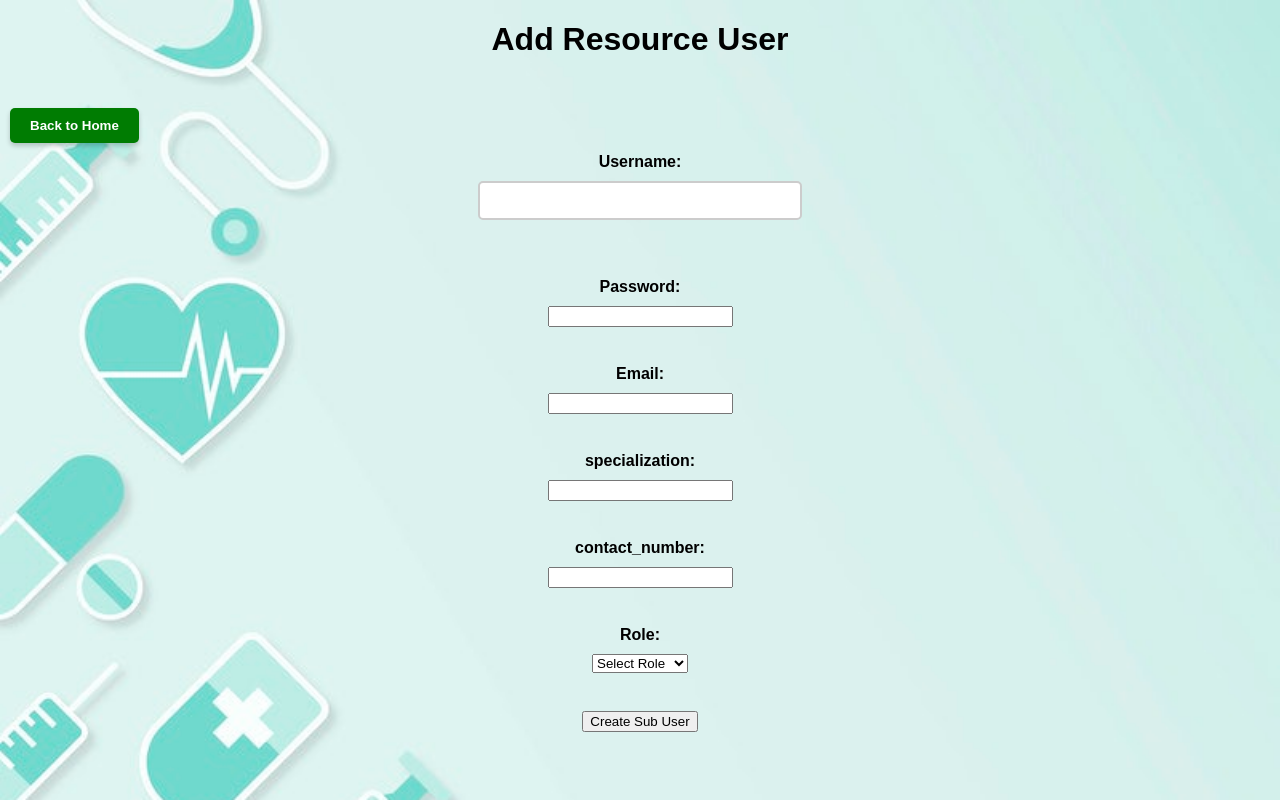
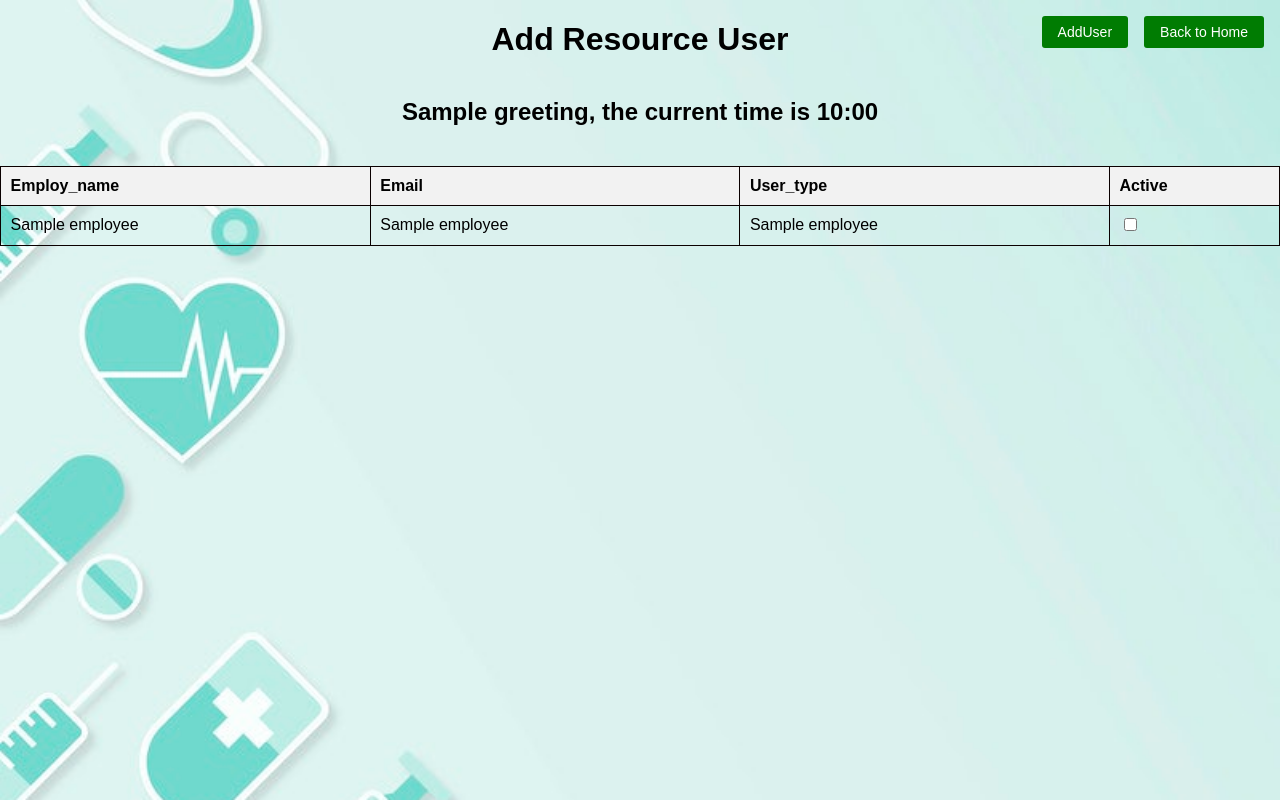
Before and after one commit to natrajan0409/MCA, a Flask app: template templates/Role.html in a window 1280 px wide. Run offline with Flask 3, Linux system fonts and the light colour scheme; the template is opened without the code that fills it: most values are stand-ins (such as "Sample title", 1, 10 or a date in 2020).

Commit message:
role changes

```diff
--- a/app.py
+++ b/app.py
@@ -68,7 +68,7 @@ def login():
         "username": request.form["username"],
         "password": request.form["password"]
     }
-    global user_session ,hospital_id,user_type,greeting,doctor_name,doctor_photo,doctors,patient_details
+    global user_session ,hospital_id,user_type,greeting,doctor_name,doctor_photo,doctors,patient_details,active_status,employ
     user_session = data["username"]
     user_type = get_user_type(user_session)
     hospital_id= get_hospital_id(user_session)
@@ -78,19 +78,23 @@ def login():
     doctor_photo = "defaut_pic.jpg"   # Replace with the path to the doctor's photo
     doctors = get_doctors_in_same_hospital(hospital_id)
     patient_details = get_patient_details_for_user(hospital_id)
+    employ=get_employee_list(hospital_id)
+    active_status=get_Activestatus(user_session,hospital_id)
+    # print(user_session,hospital_id)
     query = "SELECT * FROM users WHERE username = %s AND password = %s"
     mycursor.execute(query, (data["username"], data["password"]))
     user = mycursor.fetchone()
 
-    if user:
+    if active_status=="TRUE":
+        if user:
 
-        if user_type == "Doctor":
-            return redirect(url_for("doctor_dashboard"))
+            if user_type == "Doctor":
+                return redirect(url_for("doctor_dashboard"))
+            else:
+                return redirect(url_for("home"))
         else:
-            return redirect(url_for("home"))
-    else:
-        return "Invalid username or password"
-
+            return "Invalid username or password"
+    return " user has deactivated by Admin,  contact you admin to reactivate"
 
 @app.route("/register", methods=["GET", "POST"])
 def register():
@@ -169,6 +173,19 @@ def reset():
   else:
     return "Invalid OTP"
 
+
+def get_Activestatus(user_id, hospital_id):
+    query = "SELECT Activestatus FROM users WHERE username = %s AND hospital_id = %s"
+    mycursor.execute(query, (user_id, hospital_id))
+    Activestatus = mycursor.fetchone()
+
+    if Activestatus:
+         return Activestatus[0]
+    else:
+         return None
+
+
+
 def get_user_type(user_id):
     query = "SELECT user_type FROM users WHERE username = %s"
     mycursor.execute(query, (user_id,))
@@ -206,6 +223,12 @@ def get_patient_details_for_user(hospital_id):
     rows = mycursor.fetchall()
     return rows
 
+def get_employee_list(hospital_id):
+    query = "select  username,email,user_type From users where hospital_id = %s ORDER BY hospital_id DESC LIMIT 50"
+    mycursor.execute(query, (hospital_id,))
+    rows = mycursor.fetchall()
+    return rows
+
 
 def get_patient_history(name):
     query = "select diagnosis,treatment,visit_date from patienthistory WHERE name = %s"
@@ -215,6 +238,7 @@ def get_patient_history(name):
 
 @app.route("/home", methods=['GET', 'POST'])
 def home():
+
     user_type = get_user_type(user_session)
     hospital_id = get_hospital_id(user_session)
     patient_details = get_patient_details_for_user(hospital_id)  # Assuming you have a function to retrieve patient details based on hospital_id.
@@ -334,8 +358,6 @@ def search_record():
     query = "SELECT * FROM patientdetails WHERE hospital_id = %s AND (Name LIKE %s OR phone_number LIKE %s OR Age LIKE %s OR Sex LIKE %s OR Diagnosis LIKE %s OR Treatment LIKE %s OR Next_appointment_date LIKE %s) ORDER BY Patient_ID Desc"
     current_time = datetime.now()
     if request.method == 'POST':
-        print(user_session)
-        print(user_type)
         search_term = "%" + request.form['searchInput'] + "%"
         cursor = mydb.cursor()
 
@@ -398,7 +420,8 @@ def add_user():
             "email": request.form.get("Email"),
             "user_type": request.form.get("role"),
             "specialization": request.form.get("specialization"),
-            "contact_number": request.form.get("contact_number")
+            "contact_number": request.form.get("contact_number"),
+            "Activestatus": request.form.get("TRUE")
         }
 
         # Retrieve user's ID from the session
@@ -408,8 +431,8 @@ def add_user():
         hospital_id = get_hospital_id(username)
 
         # Insert user details into the "users" table
-        query = "INSERT INTO users (username, password, email, user_type, hospital_id) VALUES (%s, %s, %s, %s, %s)"
-        mycursor.execute(query, (data["username"], data["password"], data["email"], data["user_type"], hospital_id))
+        query = "INSERT INTO users (username, password, email, user_type, hospital_id,Activestatus) VALUES (%s, %s, %s, %s, %s,%s)"
+        mycursor.execute(query, (data["username"], data["password"], data["email"], data["user_type"], data["hospital_id"],data["Activestatus"]))
         mydb.commit()
 
         # Check if the user is a doctor and insert additional details into the "hospitals" table
@@ -424,55 +447,19 @@ def add_user():
 
 
 
-
-
-# @app.route("/role", methods=["GET"])
-# def role_page():
-#     if request.method == "GET":
-#         # Render the HTML page for the form
-#         return render_template("Role.html")
-
-#     # POST request handling
-#     # Extract the form data
-#     username = request.form["username"]
-#     password = request.form["password"]
-#     email = request.form["email"]
-#     role = request.form["role"]
-#     specialization = request.form["specialization"]
-#     contact_number = request.form["contact_number"]
-
-#     # Validate the form data (you can add more validation if required)
-#     if not username or not password or not email or not role:
-#         return "Please fill out all fields."
-
-#     # Check if the username is already taken
-#     user_session = get_login_user(username)
-#     if username in user_session:
-#         return "Username already exists. Please choose a different username."
-
-#     # Store the sub-user data in the dictionary (you can replace this with database insertion)
-#     user_session[username] = {
-#         "password": password,
-#         "specialization": specialization,
-#         "contact_number": contact_number,
-#         "role": role,
-#         "email": email,
-#     }
-#     # Get the user_type from the session
-#     user_type = get_user_type(user_session)
-
-#     query = "INSERT INTO users (username, password, email, user_type, hospital_id) VALUES (%s, %s, %s, %s, %s)"
-#     mycursor.execute(query, (username, password, email, role, hospital_id))
-#     mydb.commit()
-
-#     if role == "Doctor":
-#         query2 = "INSERT INTO doctors_records (doctor_name, specialization, contact_number, email, hospital_id) VALUES (%s, %s, %s, %s, %s)"
-#         mycursor.execute(query2, (username, specialization, contact_number, email, hospital_id))
-#         mydb.commit()
-
-#     # Redirect to a success page or any other desired page
-#     return redirect("/success")
-
+@app.route('/Role.html')
+def Add_sub_user():
+    current_time = datetime.now()
+    employee_details=employ
+    return render_template(
+        "Role.html",
+        current_time=current_time,
+        employee_details=employee_details,
+        user_session=user_session,
+        greeting=greeting,
+        user_type=user_type,
+        hospital_id=hospital_id
+    )
 
 if __name__ == '__main__':
   app.run(debug=True)
--- a/static/modify.css
+++ b/static/modify.css
@@ -9,6 +9,11 @@ body {
 
 
   h1 {
+    text-align: center;
+    margin-bottom: 40px;
+  }
+
+  h2 {
     text-align: center;
     margin-bottom: 40px;
   }
@@ -53,6 +58,11 @@ body {
     border-radius: 5px;
     margin: 10px;
     transition: background-color 0.3s ease-in-out, transform 0.2s ease-in-out, box-shadow 0.2s ease-in-out;
+    position: absolute;
+    top: 0;
+    right: 0;
+    width: 100%;
+    box-sizing: border-box;
     box-shadow: 0px 3px 5px rgba(0, 0, 0, 0.2);
   }
 
--- /dev/null
+++ b/static/role.css
@@ -0,0 +1,175 @@
+body {
+    background-image: url('homepage2.jpg');
+    background-size: cover;
+    font-family: Arial, sans-serif;
+    background-color: #f0f0f0;
+    margin: 0;
+    padding: 0;
+}
+
+h1 {
+    text-align: center;
+    margin-bottom: 40px;
+}
+
+h2 {
+    text-align: center;
+    margin-bottom: 40px;
+}
+
+h3 {
+    text-align: center;
+    margin-bottom: 40px;
+}
+
+form {
+    display: flex;
+    flex-direction: column;
+    align-items: center;
+    gap: 10px;
+}
+
+label {
+    font-weight: bold;
+}
+
+input[type="text"],
+input[type="number"],
+input[type="date"],
+input[type="Email"]
+{
+    padding: 10px;
+    width: 100%;
+    max-width: 300px;
+    margin-bottom: 20px;
+    border-radius: 5px;
+    border: 2px solid #ccc;
+    transition: border-color 0.3s ease-in-out;
+}
+
+input[type="text"]:focus,
+input[type="number"]:focus,
+input[type="date"]:focus,
+input[type="Email"]:focus
+ {
+    outline: none;
+    border-color: #007bff;
+}
+
+@media (max-width: 480px) {
+    h1 {
+        font-size: 24px;
+        padding: 10px;
+    }
+
+    input[type="text"],
+    input[type="number"],
+    input[type="date"],
+    input[type="Email"]
+     {
+        max-width: 100%;
+        padding: 8px;
+        font-size: 14px;
+    }
+}
+
+.top-right {
+    display: flex;
+    justify-content: flex-end;
+    align-items: center;
+    gap: 1rem;
+    padding: 1rem;
+    background-color: transparent;
+    position: absolute;
+    top: 0;
+    right: 0;
+    width: 100%;
+    box-sizing: border-box;
+}
+
+.top-right button {
+    padding: 0.5rem 1rem;
+    border: none;
+    border-radius: 3px;
+    cursor: pointer;
+    background-color: #007C02;
+    color: #fff;
+    font-size: 14px;
+}
+
+.top-right button:hover {
+    color: black;
+    background-color: white;
+}
+
+table {
+    width: 100%;
+    border-collapse: collapse;
+    margin-top: 2rem;
+}
+
+th, td {
+    padding: 0.6rem;
+    text-align: left;
+    border: 1px solid #0a0000;
+}
+
+tr:hover {
+    background-color: lightsteelblue;
+}
+
+th {
+    background-color: #f2f2f2;
+    font-weight: bold;
+}
+
+button[type="submit"] {
+    background-color: #007C02;
+    color: #fff;
+    border: none;
+    border-radius: 4px;
+    cursor: pointer;
+    font-size: 16px;
+    padding: 10px 20px;
+    }
+
+    button[type="submit"]:hover {
+    color: black;
+    background-color:  whitesmoke;
+
+    }
+   /* CSS for the modal */
+.modal {
+    display: none; /* Hide the modal by default */
+    position: fixed;
+    z-index: 1;
+    left: 0;
+    top: 0;
+    width: 100%;
+    height: 100%;
+    overflow: auto;
+    background-color: rgba(0, 0, 0, 0.4); /* Blackish background with transparency */
+}
+
+.modal-content {
+    background-color: #fefefe;
+    margin: 15% auto;
+    padding: 20px;
+    border: 1px solid #888;
+    width: 80%;
+}
+
+/* Styling for the close button (x) */
+.close {
+    color: #aaaaaa;
+    float: right;
+    font-size: 28px;
+    font-weight: bold;
+}
+
+.close:hover,
+.close:focus {
+    color: #000;
+    text-decoration: none;
+    cursor: pointer;
+}
--- a/templates/Role.html
+++ b/templates/Role.html
@@ -1,41 +1,130 @@
 <!DOCTYPE html>
 <html lang="en">
+
 <head>
     <meta charset="UTF-8">
     <meta name="viewport" content="width=device-width, initial-scale=1.0">
-    <link rel="stylesheet" type="text/css" href="/static/modify.css">
+    <link rel="stylesheet" type="text/css" href="/static/role.css">
     <title>Create Sub User</title>
 </head>
+
 <body>
     <h1> Add Resource User</h1>
+    <h2>{{ greeting }}, the current time is {{ current_time.strftime("%H:%M") }}</h2>
 
     <div class="top-right">
+
+        <button id="myButton" class="green-button">AddUser</button>
         <button onclick="location.href='/home'">Back to Home</button>
     </div>
-    <form action="/role_page" method="post">
-        <label for="username">Username:</label>
-        <input type="text" id="username" name="username" required><br>
+    <div id="AddSubUserModal" class="modal">
+        <div class="modal-content">
+            <h3>Add Resource User</h3>
+            <form action="/role_page" method="post" action="{{ url_for('add_user') }}">
+                <div class="form-group">
+                    <label for="Username">Username:</label>
+                    <input type="text" id="Username" name="Username" class="form-control" placeholder="Username"
+                        pattern="[A-Za-z\s]+" required>
+                </div>
 
-        <label for="password">Password:</label>
-        <input type="password" id="password" name="password" required><br>
+                <div class="form-group">
+                    <label for="Password">Password:</label>
+                    <input type="number" id="Password" name="Password" class="form-control" placeholder="Password"
+                        required>
+                </div>
 
-        <label for="email">Email:</label>
-        <input type="email" id="email" name="email" required><br>
+                <div class="form-group">
+                    <label for="Email">Email:</label>
+                    <input type="email" id="Email" name="Email" class="form-control" placeholder="Email"
+                        pattern="[A-Za-z\s]+" required>
+                </div>
 
-        <label for="specialization">specialization:</label>
-        <input type="specialization" id="specialization" name="specialization" required><br>
+                <div class="form-group">
+                    <label for="role">Role:</label>
+                    <select id="role" name="role" class="form-control" required>
+                        <option value="receptionist">Receptionist</option>
+                        <option value="doctor">Doctor</option>
+                    </select>
+                </div>
 
-        <label for="contact_number">contact_number:</label>
-        <input type="contact_number" id="contact_number" name="contact_number" required><br>
+                <div class="form-group">
+                    <label for="specialization">Specialization:</label>
+                    <input type="text" id="specialization" name="specialization" class="form-control"
+                        placeholder="Specialization" pattern="[A-Za-z\s]+" required>
+                </div>
 
-        <label for="role">Role:</label>
-        <select id="role" name="role" required>
-            <option value="" disabled selected>Select Role</option>
-            <option value="receptionist">Receptionist</option>
-            <option value="doctor">Doctor</option>
-        </select><br>
+                <div class="form-group">
+                    <label for="contact_number">Contact Number:</label>
+                    <input type="text" id="contact_number" name="contact_number" class="form-control"
+                        placeholder="Contact Number" pattern="[0-9]{10}*" required>
+                </div>
 
-        <input type="submit" value="Create Sub User">
-    </form>
+                <div class="form-group">
+                    <input type="hidden" name="Activestatus" value="true">
+                </div>
+
+                <button type="submit" class="btn btn-primary">Add User</button>
+                <button type="button" class="close" onclick="closeModal()">Close</button>
+            </form>
+        </div>
+    </div>
+
+    <table>
+      <tr>
+          <th>Employ_name</th>
+          <th>Email</th>
+          <th>User_type</th>
+          <th>Active</th>
+      </tr>
+      <!-- Table rows -->
+      {% for employee in employee_details %}
+      <tr>
+          <td>{{ employee[1] }}</td>
+          <td>{{ employee[2] }}</td>
+          <td>{{ employee[3] }}</td>
+          <td>
+              <input type="checkbox" name="active_status" {% if employee[4] == 'TRUE' %}checked{% endif %}
+                  onclick="toggleActiveStatus(this)">
+              <!-- Hidden input to store the actual value -->
+              <input type="hidden" name="active_status_hidden" value="{{ employee[4] }}">
+          </td>
+      </tr>
+      {% endfor %}
+  </table>
+
+    <script>
+        var modal = document.getElementById("AddSubUserModal");
+
+        // Get the button that opens the modal
+        var btn = document.getElementById("myButton");
+
+        // Get the <span> element that closes the modal
+        var span = document.getElementsByClassName("close")[0];
+
+        // When the user clicks the button, open the modal
+        btn.onclick = function () {
+            modal.style.display = "block";
+        }
+
+        // When the user clicks on <span> (x), close the modal
+        function closeModal() {
+            modal.style.display = "none";
+        }
+
+        // Function to toggle the "Active" status
+        function toggleActiveStatus(checkbox) {
+            // Get the hidden input element
+            var hiddenInput = checkbox.parentNode.querySelector('input[name="active_status_hidden"]');
+
+            if (checkbox.checked) {
+                // If the checkbox is checked, set the hidden input value to "TRUE"
+                hiddenInput.value = "TRUE";
+            } else {
+                // If the checkbox is unchecked, set the hidden input value to "FALSE"
+                hiddenInput.value = "FALSE";
+            }
+        }
+    </script>
 </body>
+
 </html>
```
Also changed, not shown: static/Dashboard.css (+2 -9 lines), templates/home.html (+10 -51 lines).
